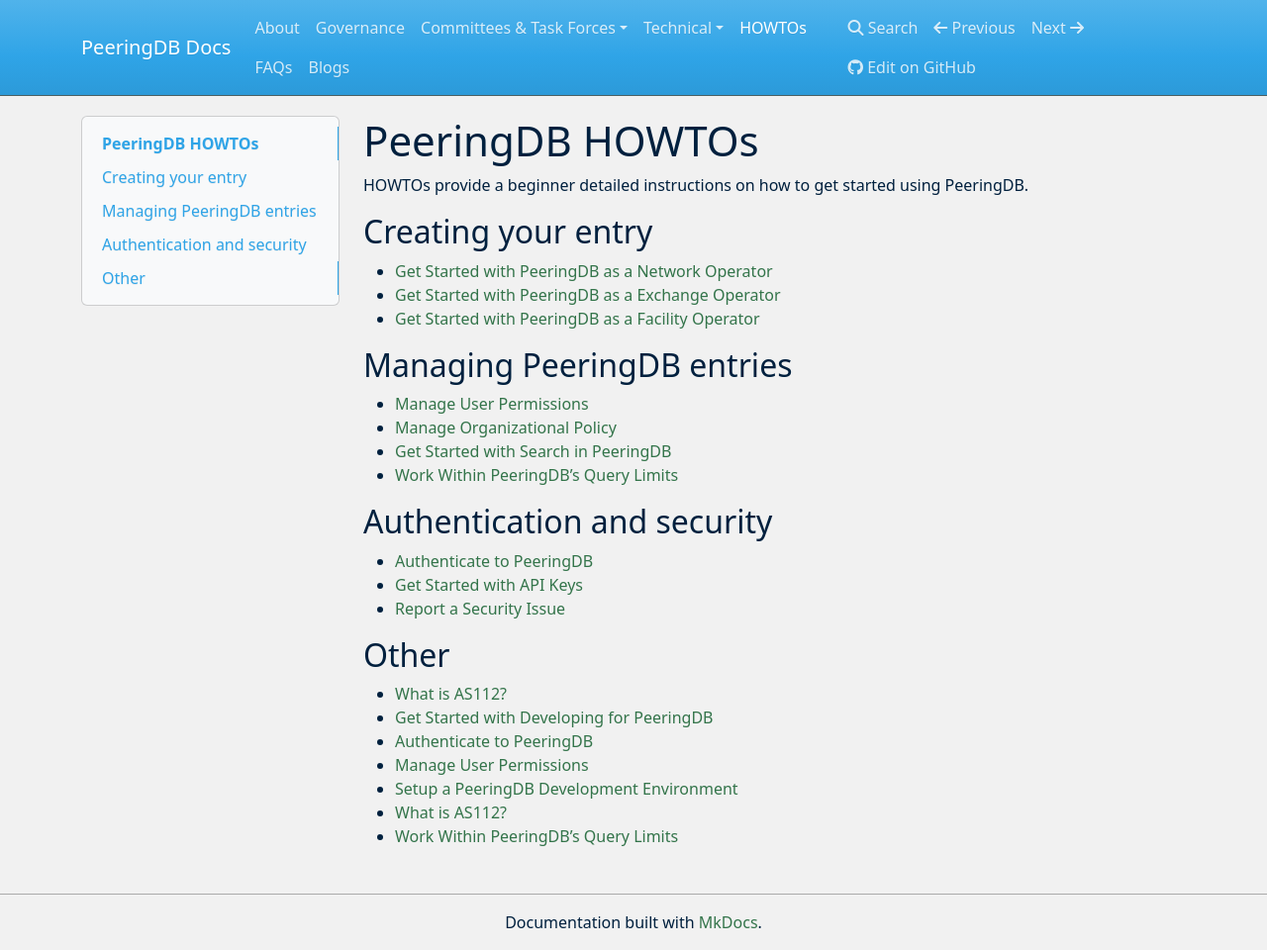
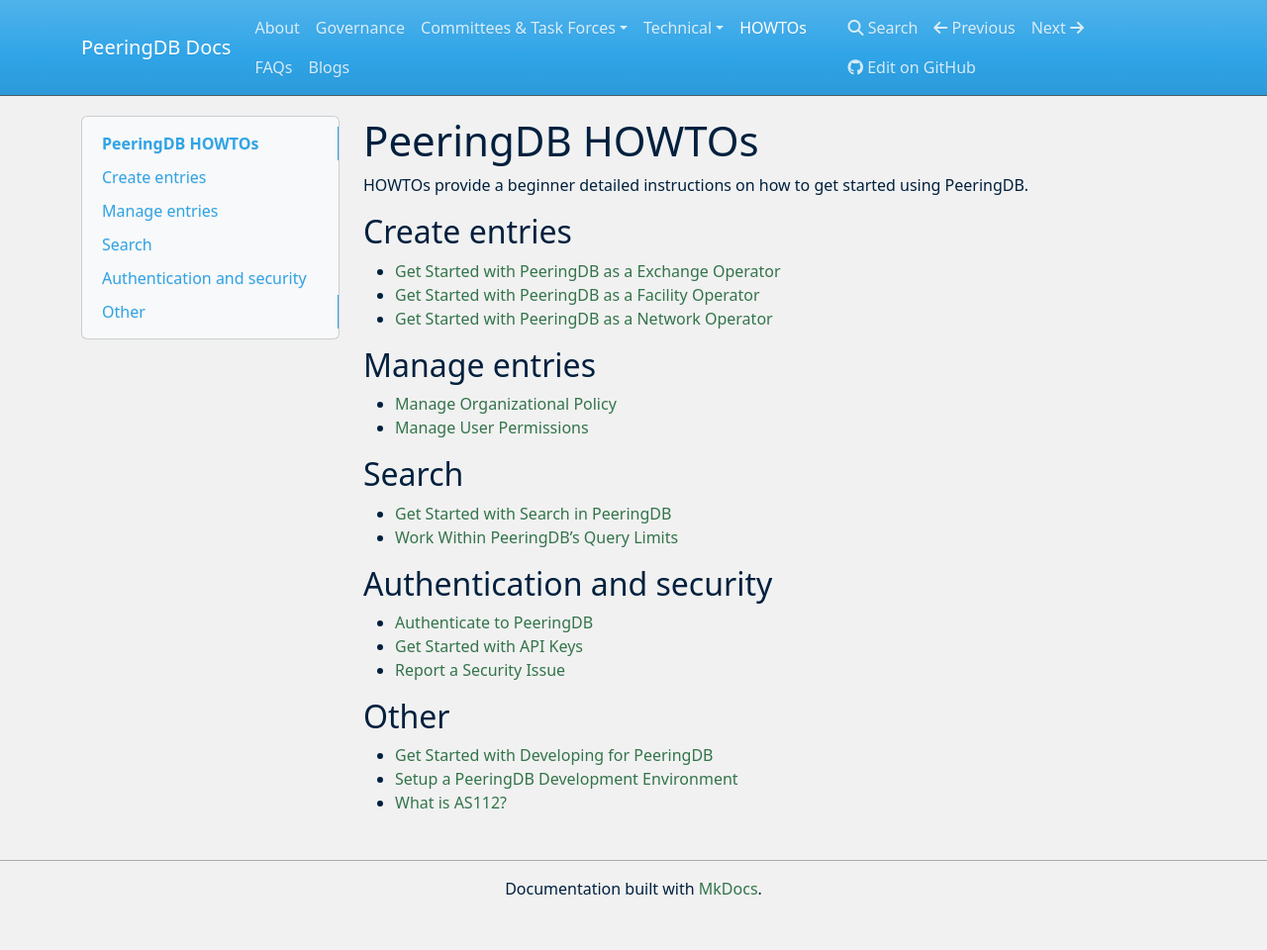
Before and after one commit to peeringdb/docs, an MkDocs documentation site: the page built from docs/howtos.md, in a window 1280 px wide and 960 px high. Shown: the whole window at 99% size. Built offline with MkDocs 1.6.1, drawn with Linux system fonts in a browser that asks for light colours; nearby versions of some CDN libraries.

Commit message:
Updated HOWTO ordering.

```diff
--- a/docs/howtos.md
+++ b/docs/howtos.md
@@ -2,14 +2,16 @@
 
 HOWTOs provide a beginner detailed instructions on how to get started using PeeringDB.
 
-## Creating your entry
-- [Get Started with PeeringDB as a Network Operator](howto/get-started-operator.md)
+## Create entries
 - [Get Started with PeeringDB as a Exchange Operator](howto/get-started-exchange.md)
 - [Get Started with PeeringDB as a Facility Operator](howto/get-started-facility.md)
+- [Get Started with PeeringDB as a Network Operator](howto/get-started-operator.md)
 
-## Managing PeeringDB entries
+## Manage entries
+- [Manage Organizational Policy](howto/organizational_policy.md)
 - [Manage User Permissions](howto/manage-permissions.md)
-- [Manage Organizational Policy](howto/organizational_policy.md)
+
+## Search
 - [Get Started with Search in PeeringDB](howto/search.md)
 - [Work Within PeeringDB’s Query Limits](howto/work_within_peeringdbs_query_limits.md)
 
@@ -19,10 +21,6 @@
 - [Report a Security Issue](howto/make-a-security-report.md)
 
 ## Other
-- [What is AS112?](howto/updates-for-as112.md)
 - [Get Started with Developing for PeeringDB](howto/get-started-developing.md)
-- [Authenticate to PeeringDB](howto/authenticate.md)
-- [Manage User Permissions](howto/manage-permissions.md)
 - [Setup a PeeringDB Development Environment](howto/run_development_container.md)
 - [What is AS112?](howto/updates-for-as112.md)
-- [Work Within PeeringDB’s Query Limits](howto/work_within_peeringdbs_query_limits.md)
```
